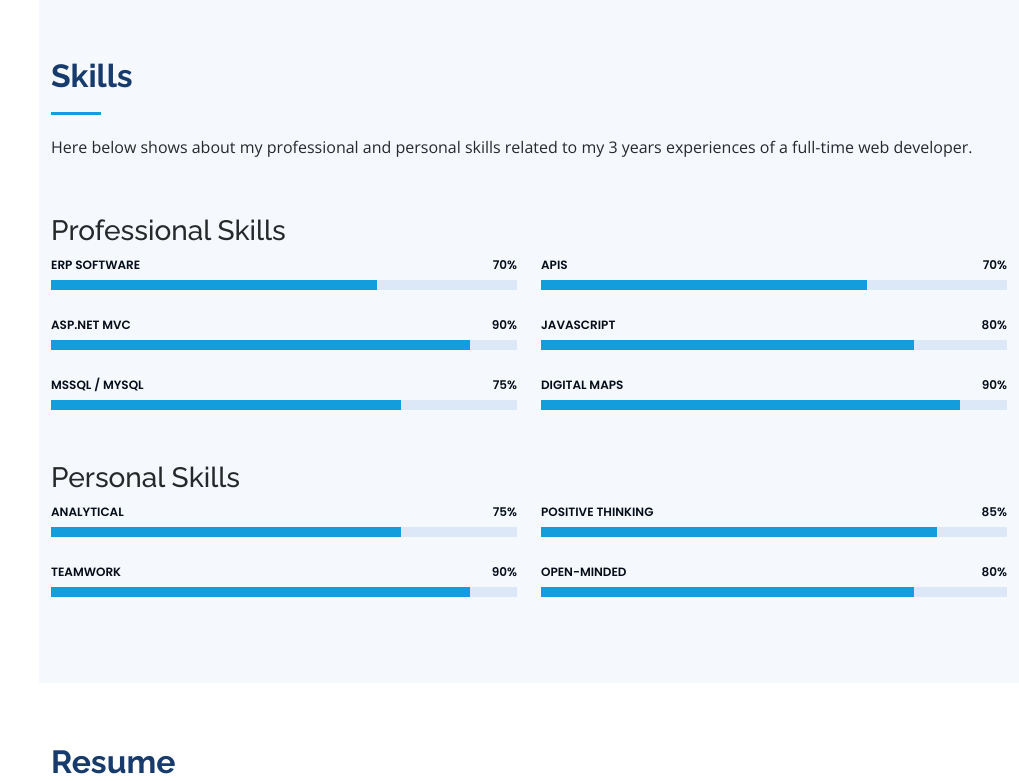
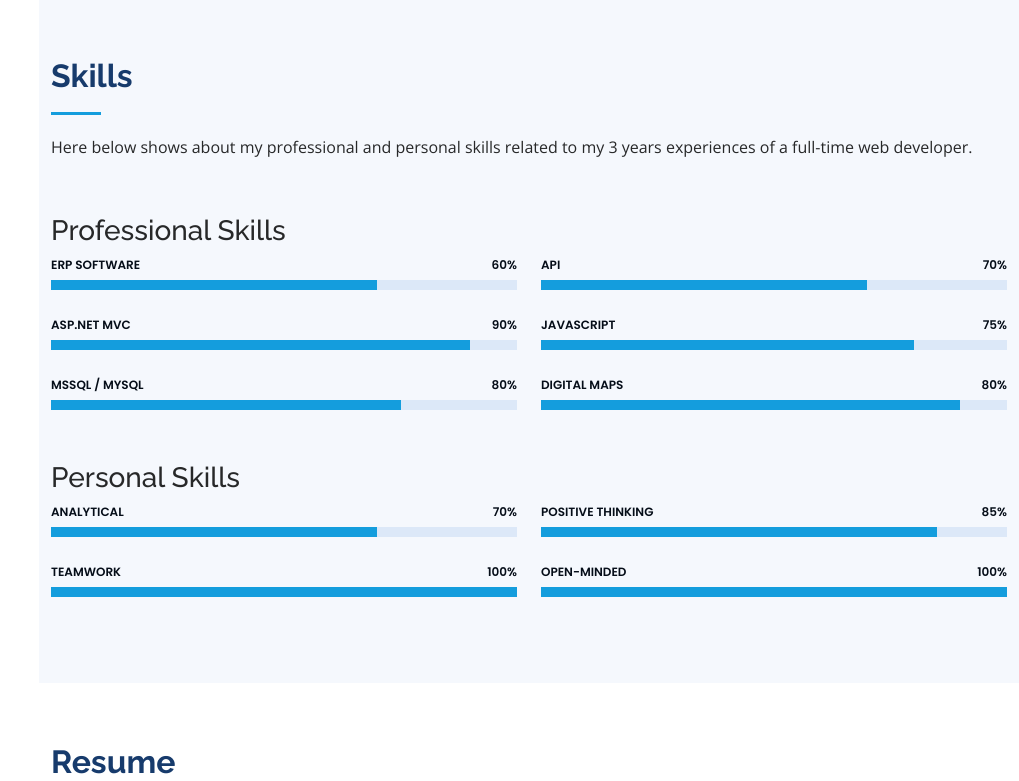
Before and after one commit to BunthoeunVorn/bunthoeunvorn.github.io, a plain HTML site: page index.html in a window 1280 px wide. Shown: the part 1837-2618 px from the top of the page, without its empty margins (261-1280 px from the left). Drawn offline with nearby package versions, Linux system fonts and the light colour scheme; some packages are replaced by stand-ins of ours.

Commit message:
Update age and skill.

```diff
--- a/index.html
+++ b/index.html
@@ -96,10 +96,10 @@
             <div class="row">
               <div class="col-lg-6">
                 <ul>
-                  <li><i class="bi bi-chevron-right"></i> <strong>Age:</strong> <span>24</span></li>
+                  <li><i class="bi bi-chevron-right"></i> <strong>Age:</strong> <span><script>document.write(new Date().getFullYear() - 1998)</script></span></li>
                   <li><i class="bi bi-chevron-right"></i> <strong>Nationality:</strong> <span>Khmer</span></li>
                   <li><i class="bi bi-chevron-right"></i> <strong>City:</strong> <span>Phnom Penh, Cambodia</span></li>
-                  <li><i class="bi bi-chevron-right"></i> <strong>Phone:</strong> <span>(+855) 10 33 54 57 / 71 31 71 789</span></li>
+                  <li><i class="bi bi-chevron-right"></i> <strong>Phone:</strong> <span>(+855) 10 33 54 57</span></li>
                 </ul>
               </div>
               <div class="col-lg-6">
@@ -177,7 +177,7 @@
           <h3>Professional Skills</h3>
           <div class="col-lg-6" data-aos="fade-up">
             <div class="progress">
-              <span class="skill">ERP Software <i class="val">70%</i></span>
+              <span class="skill">ERP Software <i class="val">60%</i></span>
               <div class="progress-bar-wrap">
                 <div class="progress-bar" role="progressbar" aria-valuenow="70" aria-valuemin="0" aria-valuemax="100"></div>
               </div>
@@ -191,7 +191,7 @@
             </div>
 
             <div class="progress">
-              <span class="skill">MsSQL / MySQL <i class="val">75%</i></span>
+              <span class="skill">MsSQL / MySQL <i class="val">80%</i></span>
               <div class="progress-bar-wrap">
                 <div class="progress-bar" role="progressbar" aria-valuenow="75" aria-valuemin="0" aria-valuemax="100"></div>
               </div>
@@ -202,21 +202,21 @@
           <div class="col-lg-6" data-aos="fade-up" data-aos-delay="100">
 
             <div class="progress">
-              <span class="skill">APIs <i class="val">70%</i></span>
+              <span class="skill">API <i class="val">70%</i></span>
               <div class="progress-bar-wrap">
                 <div class="progress-bar" role="progressbar" aria-valuenow="70" aria-valuemin="0" aria-valuemax="100"></div>
               </div>
             </div>
 
             <div class="progress">
-              <span class="skill">JavaScript <i class="val">80%</i></span>
+              <span class="skill">JavaScript <i class="val">75%</i></span>
               <div class="progress-bar-wrap">
                 <div class="progress-bar" role="progressbar" aria-valuenow="80" aria-valuemin="0" aria-valuemax="100"></div>
               </div>
             </div>
 
             <div class="progress">
-              <span class="skill">Digital Maps <i class="val">90%</i></span>
+              <span class="skill">Digital Maps <i class="val">80%</i></span>
               <div class="progress-bar-wrap">
                 <div class="progress-bar" role="progressbar" aria-valuenow="90" aria-valuemin="0" aria-valuemax="100"></div>
               </div>
@@ -226,16 +226,16 @@
           <h3>Personal Skills</h3>
             <div class="col-lg-6" data-aos="fade-up">
               <div class="progress">
-                <span class="skill">Analytical <i class="val">75%</i></span>
+                <span class="skill">Analytical <i class="val">70%</i></span>
                 <div class="progress-bar-wrap">
-                  <div class="progress-bar" role="progressbar" aria-valuenow="75" aria-valuemin="0" aria-valuemax="100"></div>
+                  <div class="progress-bar" role="progressbar" aria-valuenow="70" aria-valuemin="0" aria-valuemax="100"></div>
                 </div>
               </div>
 
               <div class="progress">
-                <span class="skill">Teamwork <i class="val">90%</i></span>
+                <span class="skill">Teamwork <i class="val">100%</i></span>
                 <div class="progress-bar-wrap">
-                  <div class="progress-bar" role="progressbar" aria-valuenow="90" aria-valuemin="0" aria-valuemax="100"></div>
+                  <div class="progress-bar" role="progressbar" aria-valuenow="100" aria-valuemin="0" aria-valuemax="100"></div>
                 </div>
               </div>
             </div>
@@ -247,9 +247,9 @@
                 </div>
               </div>
               <div class="progress">
-                <span class="skill">Open-Minded<i class="val">80%</i></span>
+                <span class="skill">Open-Minded<i class="val">100%</i></span>
                 <div class="progress-bar-wrap">
-                  <div class="progress-bar" role="progressbar" aria-valuenow="80" aria-valuemin="0" aria-valuemax="100"></div>
+                  <div class="progress-bar" role="progressbar" aria-valuenow="100" aria-valuemin="0" aria-valuemax="100"></div>
                 </div>
               </div>
             </div>
```
